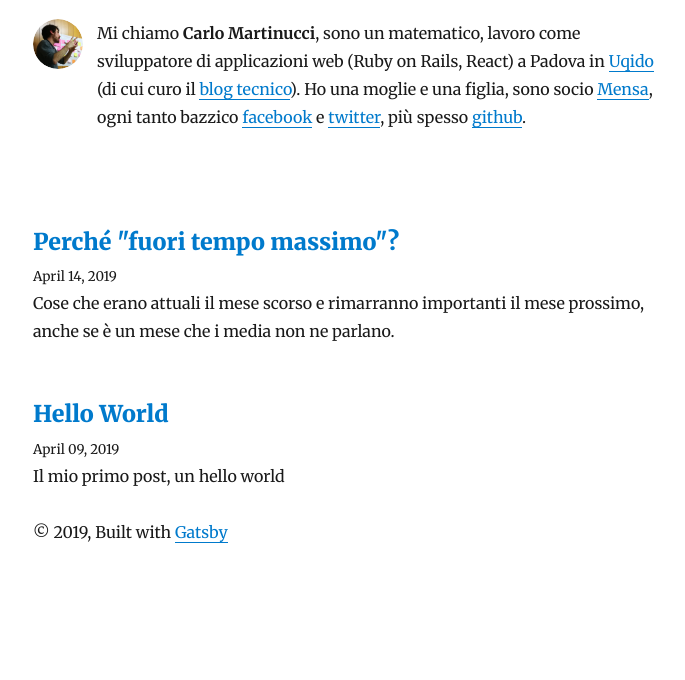
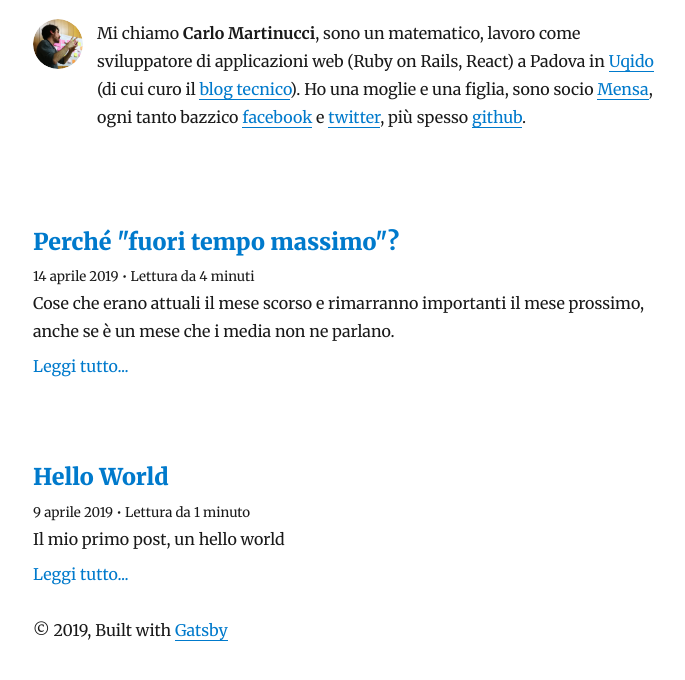
Before and after one commit to carlomartinucci/fuori-tempo-massimo, a Gatsby site: page / in a window 1280 px wide. Shown: the part 198-878 px from the top of the page, without its empty margins (292-977 px from the left). Before the commit the page ends 800 px from the top, so only its background shows below. Built offline with nearby package versions, Linux system fonts and the light colour scheme; Gatsby itself is replaced by a stand-in of ours; some packages are replaced by stand-ins of ours.

Commit message:
Add reading time and read more link

```diff
--- a/src/pages/index.js
+++ b/src/pages/index.js
@@ -1,5 +1,6 @@
 import React from "react"
 import { Link, graphql } from "gatsby"
+import { formatPostDate, formatReadingTime } from "../utils/helpers"
 
 import Bio from "../components/bio"
 import Layout from "../components/layout"
@@ -37,12 +38,26 @@ class BlogIndex extends React.Component {
                   {title}
                 </Link>
               </h3>
-              <small>{node.frontmatter.date}</small>
+              <small>
+                {formatPostDate(node.frontmatter.date, "it")}
+                {` • ${formatReadingTime(node.timeToRead)}`}
+              </small>
               <p
+                style={{ marginBottom: rhythm(1 / 4) }}
                 dangerouslySetInnerHTML={{
                   __html: node.frontmatter.description || node.excerpt,
                 }}
               />
+              <Link
+                style={{
+                  boxShadow: `none`,
+                  marginBottom: rhythm(1),
+                  display: "inline-block",
+                }}
+                to={node.fields.slug}
+              >
+                Leggi tutto...
+              </Link>
             </div>
           )
         })}
@@ -68,6 +83,7 @@ export const pageQuery = graphql`
           fields {
             slug
           }
+          timeToRead
           frontmatter {
             date(formatString: "MMMM DD, YYYY")
             title
--- /dev/null
+++ b/src/utils/helpers.js
@@ -0,0 +1,26 @@
+export function formatReadingTime(minutes) {
+  return minutes === 1 ? `Lettura da 1 minuto` : `Lettura da ${minutes} minuti`
+  // let cups = Math.round(minutes / 5)
+  // let bowls = 0
+  // if (cups > 5) {
+  //   return `${new Array(Math.round(cups / Math.E))
+  //     .fill("🍱")
+  //     .join("")} ${minutes} min read`
+  // } else {
+  //   return `${new Array(cups || 1).fill("☕️").join("")} ${minutes} min read`
+  // }
+}
+
+// `lang` is optional and will default to the current user agent locale
+export function formatPostDate(date, lang) {
+  if (typeof Date.prototype.toLocaleDateString !== "function") {
+    return date
+  }
+
+  date = new Date(date)
+  const args = [
+    lang,
+    { day: "numeric", month: "long", year: "numeric" },
+  ].filter(Boolean)
+  return date.toLocaleDateString(...args)
+}
```
